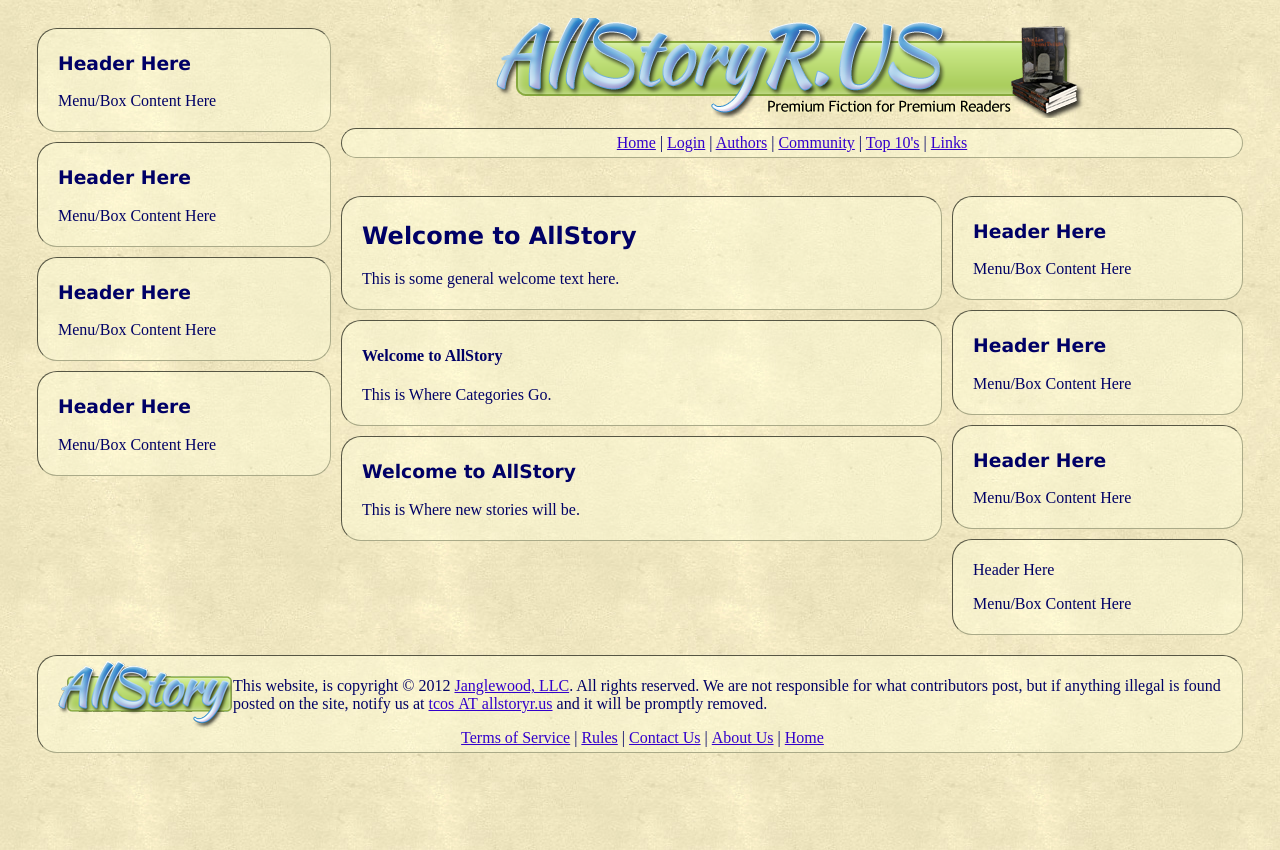
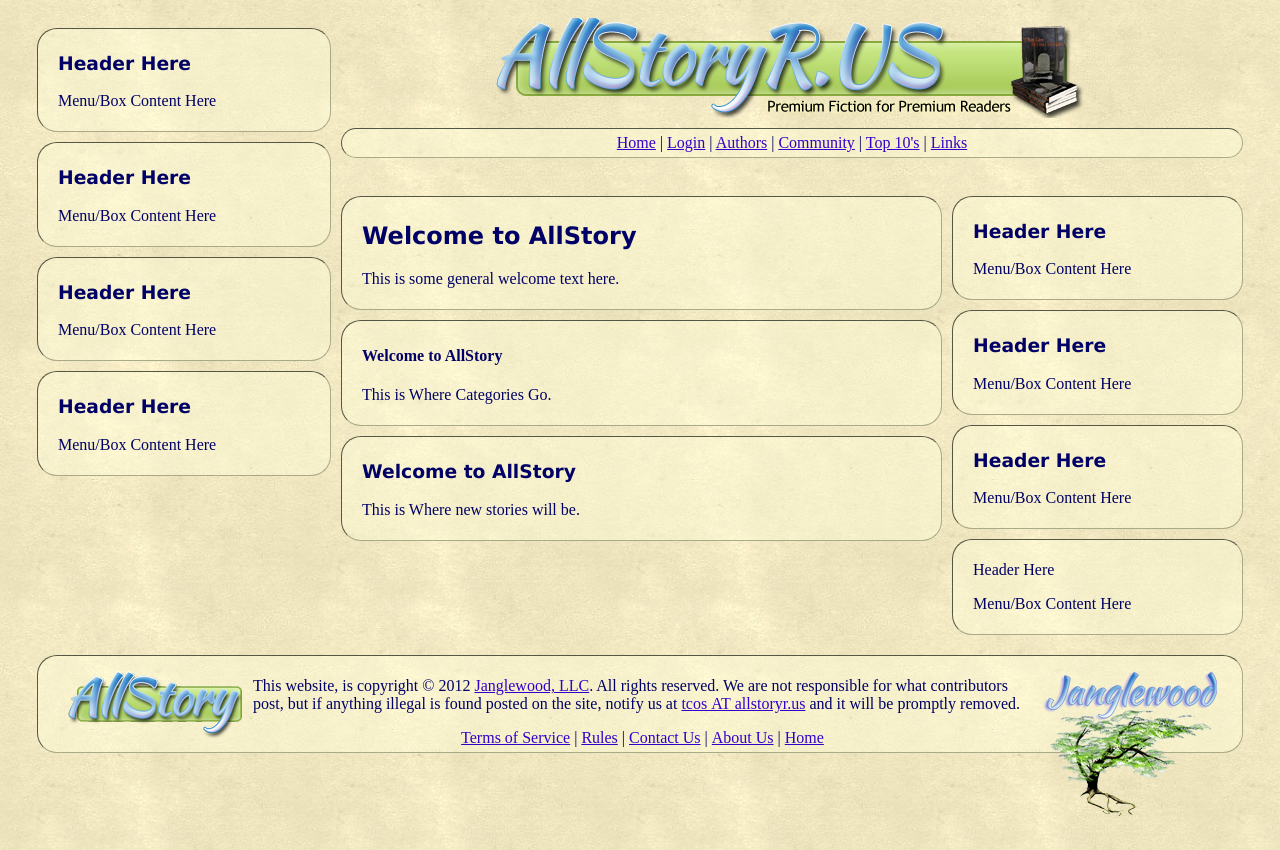
Before and after one commit to geekbrat/asparchment, a plain HTML site: page index.htm in a window 1280 px wide. Drawn offline with Linux system fonts and the light colour scheme.

Commit message:
* First Commit of s-janglewood.png * Updated index.htm to make use of s-janglewood.png

```diff
--- a/index.htm
+++ b/index.htm
@@ -125,7 +125,7 @@ body {
       <div class='cssLO AllStoryIndex_row_2_layout'>
         <div class='row_2 cssLI AllStoryIndex_row_2_design'>
           <!-- row_2 Content Starts Here -->
-          <div class="rounded-corners-ie" id="box2"><IMG SRC="s-logo.png" style="float:left;">
+          <div class="rounded-corners-ie" id="box2"><IMG SRC="s-logo.png" style="float:left; margin:10px;"><IMG SRC="s-janglewood.png" style="float:right; margin:10px;">
             <p>This website, is copyright © 2012 <a href="#" title="StoryPortal Fiction Network">Janglewood, LLC</a>. All rights reserved. We are not responsible for what contributors post, but if anything illegal is found posted on the site, notify us at <a href="#">tcos AT allstoryr.us</a> and it will be promptly removed.<br />
             </p>
             <center>
```
Also changed, not shown: s-janglewood.png (added).
